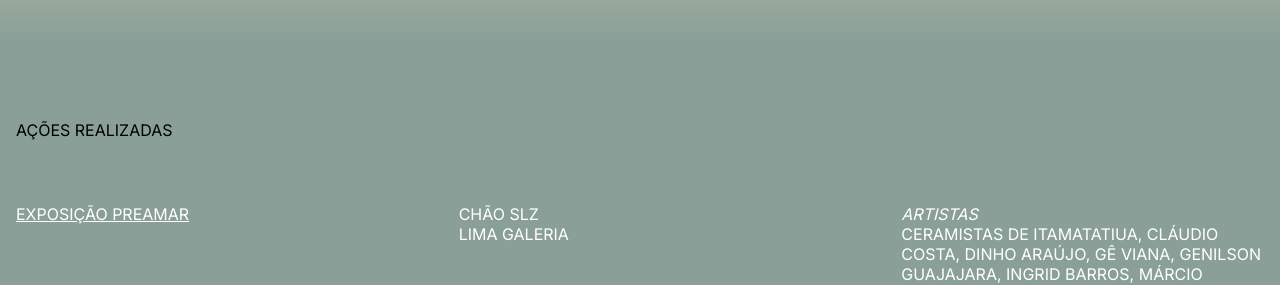
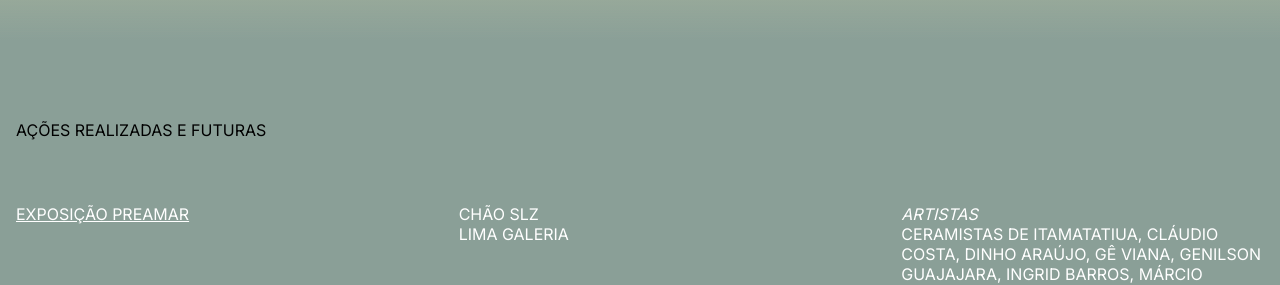
Before and after one commit to germanodusha/preamar, a Next.js app: page / in a window 1280 px wide. Shown: the part 3020-3305 px from the top of the page. Built offline with nearby package versions, Linux system fonts and the light colour scheme.

Commit message:
Update index.tsx

```diff
--- a/src/components/Footer/index.tsx
+++ b/src/components/Footer/index.tsx
@@ -16,7 +16,7 @@
         },[])
     return(
         <div ref={containerRef} className={styles.container}>
-                <h3 className={styles.title}>AÇÕES REALIZADAS</h3>
+                <h3 className={styles.title}>AÇÕES REALIZADAS E FUTURAS</h3>
                 <div className={styles.grid}>
                     {final.map(
                         (section, index) => {
```
